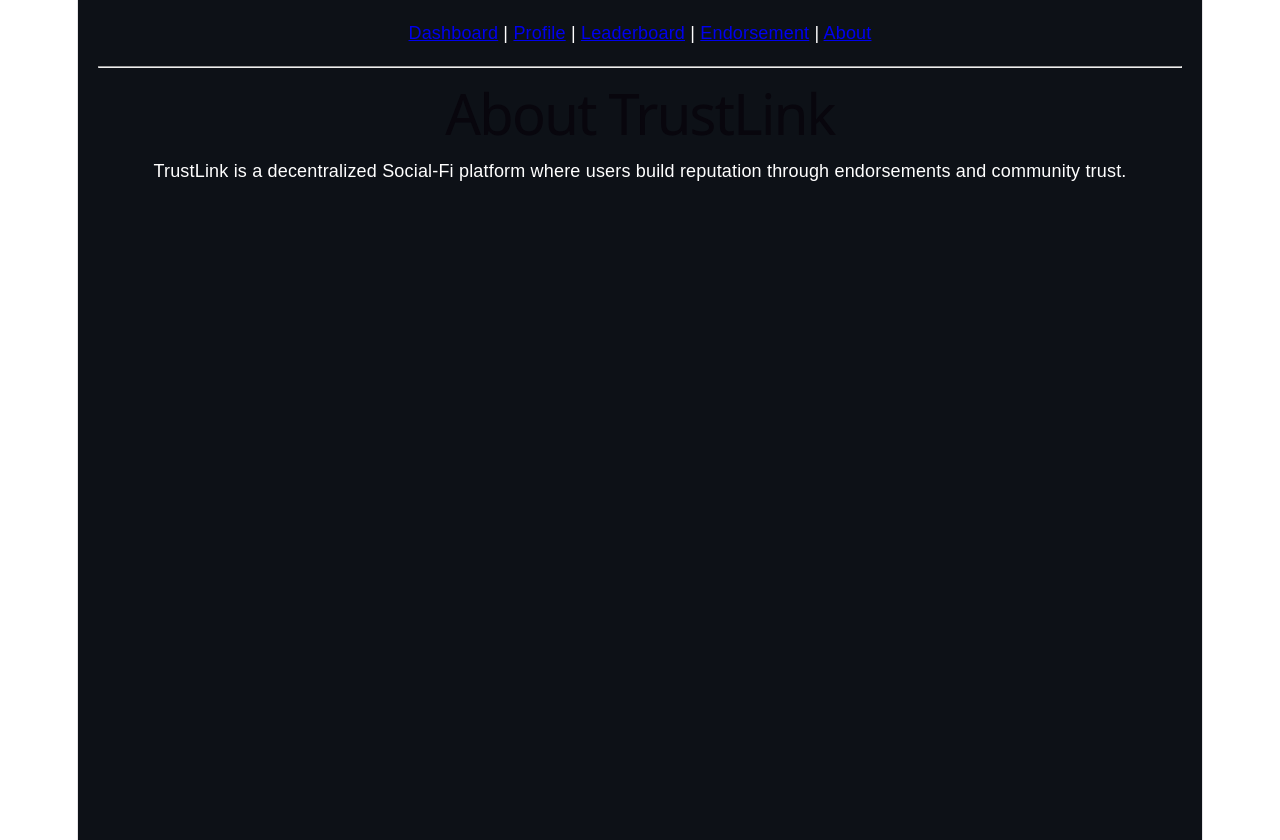
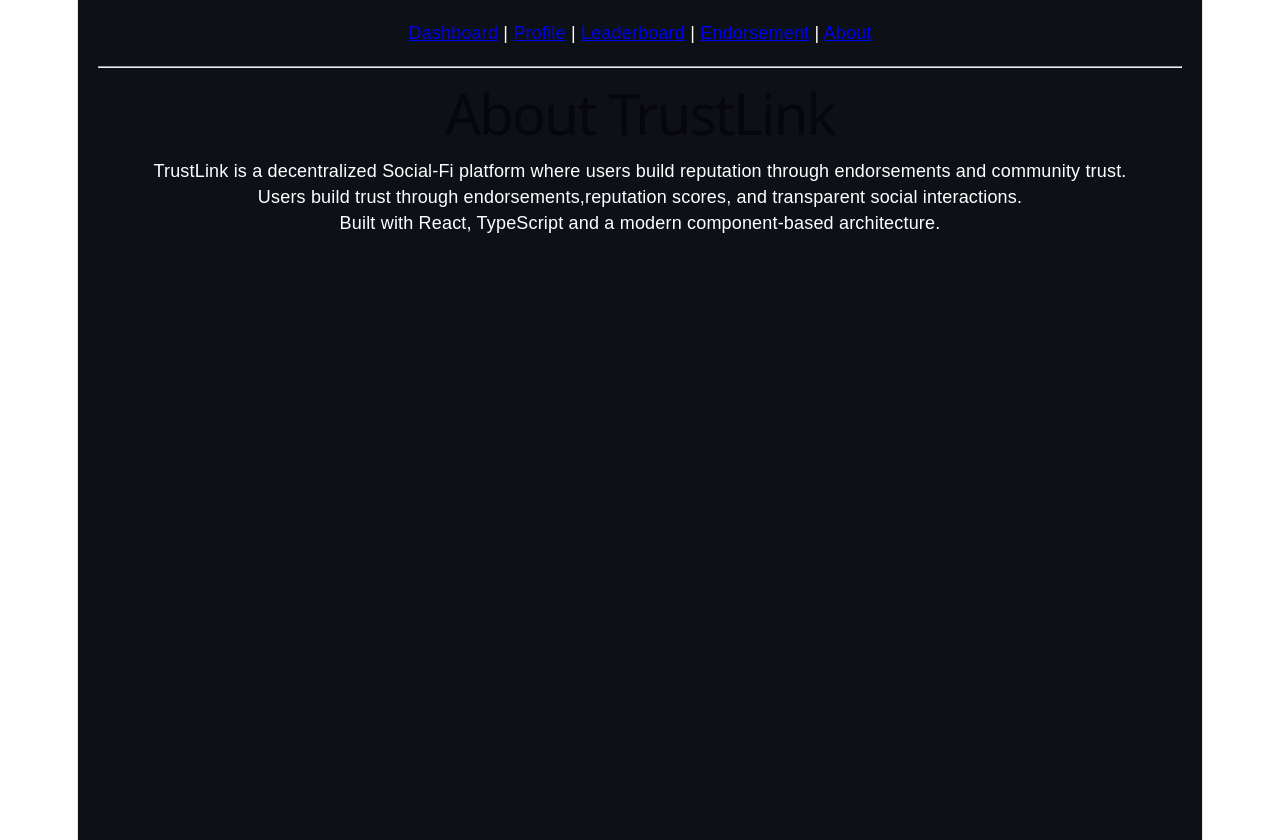
Before and after one commit to peterkehinde673/trustlink-socialfi, a React (Vite) app: page /about in a window 1280 px wide. Built offline with nearby package versions, Linux system fonts and the light colour scheme.

Commit message:
Update About.tsx

```diff
--- a/src/pages/About.tsx
+++ b/src/pages/About.tsx
@@ -7,6 +7,12 @@ function About() {
         TrustLink is a decentralized Social-Fi platform where
         users build reputation through endorsements and community trust.
       </p>
+      <p>
+        Users build trust through endorsements,reputation scores, and transparent social interactions.
+      </p>
+      <p>
+        Built with React, TypeScript and a modern component-based architecture.
+      </p>
     </div>
   );
 }
```
